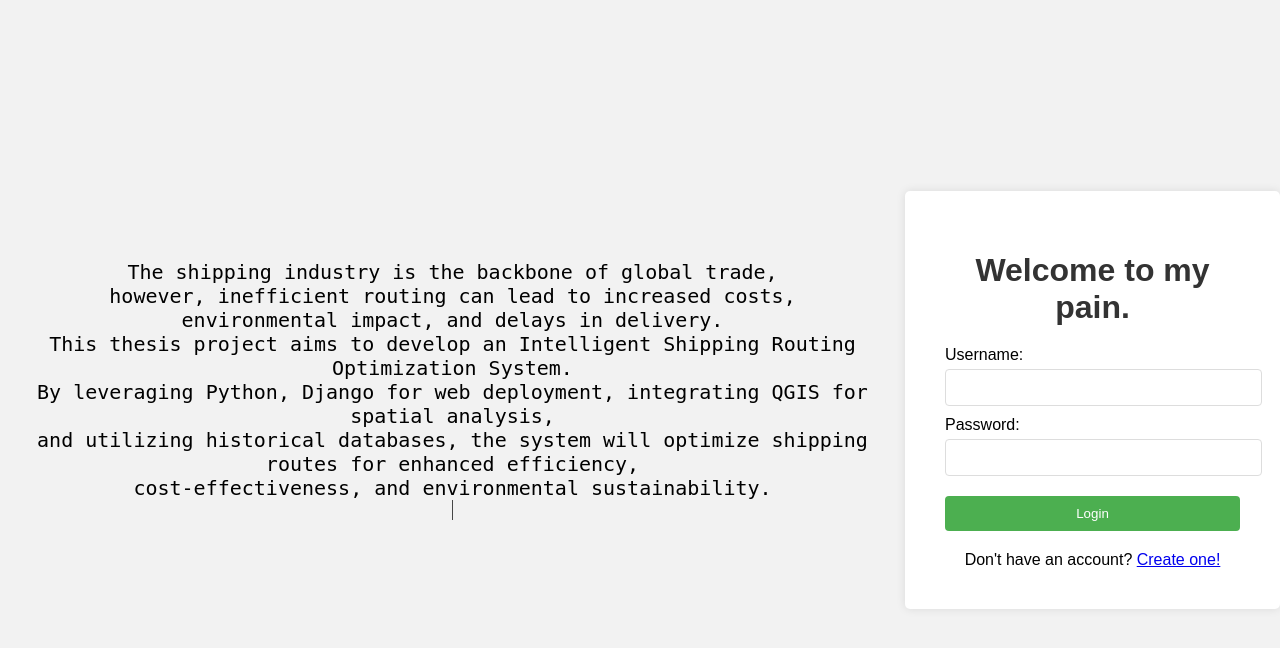
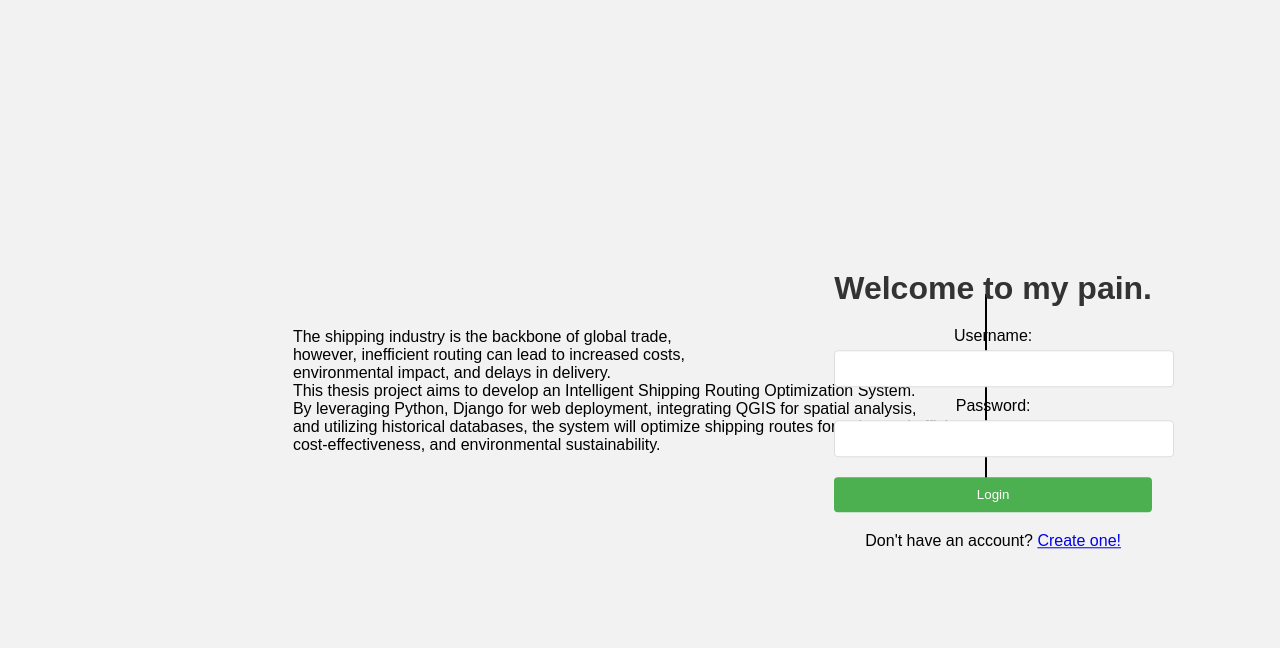
Before and after one commit to Brainmated/Route-Optimization-System-Shipping-, a Django app: page /login/ in a window 1280 px wide. Shown: the top 648 px of the page. Run offline with Django 4.2, Linux system fonts and the light colour scheme; parts of the project's set-up code (start-up, migrations or seed data) failed here and were passed over.

Commit message:
Update styles.css

```diff
--- a/ISROS/routing/static/styles.css
+++ b/ISROS/routing/static/styles.css
@@ -21,30 +21,22 @@ body {
 }
 
 .container {
-  width: 400px;
-  padding: 40px;
-  background-color: #fff;
-  border-radius: 5px;
-  box-shadow: 0px 0px 10px rgba(0, 0, 0, 0.1);
+  position: absolute;
+  top: 50%;
+  right: 10%;
+  transform: translateY(-50%);
+  text-align: center; /* Centers the content inside the container */
 }
 
 .typewriter {
-  text-align: center;
-  margin-bottom: 20px;
+  display: inline-block; /* Ensures the text container doesn't expand */
+  overflow: hidden; /* Ensures the text doesn't overflow */
+  white-space: pre-line; /* Allows line breaks */
+  border-right: 0.15em solid #000; /* Creates the blinking cursor effect */
+  animation: typing 3.5s steps(40, end), blink-caret 0.75s step-end infinite;
 }
 
-.text {
-  font-size: 20px;
-  font-family: monospace;
-  white-space: pre-line;
-  margin: 0;
-  padding-right: 10px;
-  border-right: 1.5px solid #000;
-  overflow: hidden;
-  animation: typewriter 5s steps(40) forwards, blink-caret .5s step-end infinite;
-}
-
-@keyframes typewriter {
+@keyframes typing {
   from {
     width: 0;
   }
@@ -60,25 +52,6 @@ body {
   }
   50% {
     border-color: #000;
-  }
-}
-
-.cursor {
-  display: inline-block;
-  vertical-align: middle;
-  width: 1.5px;
-  height: 20px;
-  background-color: #000;
-  animation: blink 1s infinite;
-}
-
-@keyframes blink {
-  from,
-  to {
-    opacity: 0;
-  }
-  50% {
-    opacity: 1;
   }
 }
 
```
Also changed, not shown: other parts of ISROS/routing/static/styles.css (+46 -52 lines). Lines whose indentation alone changed are shown as unchanged.
